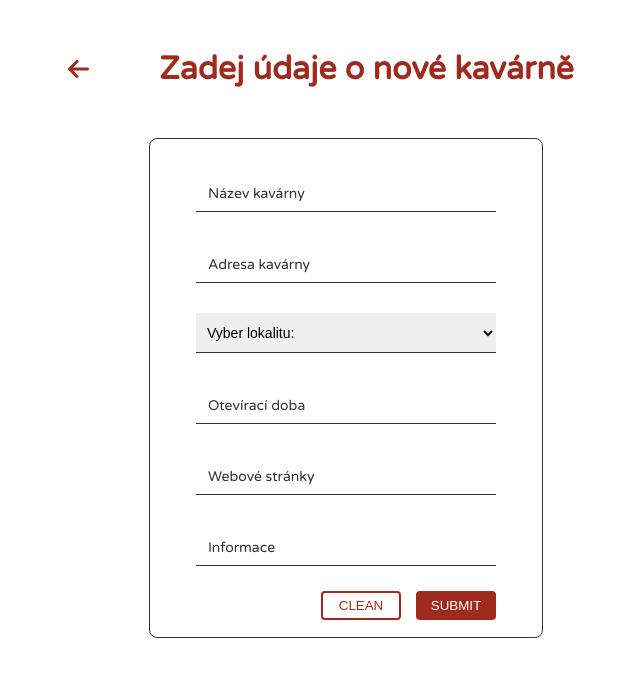
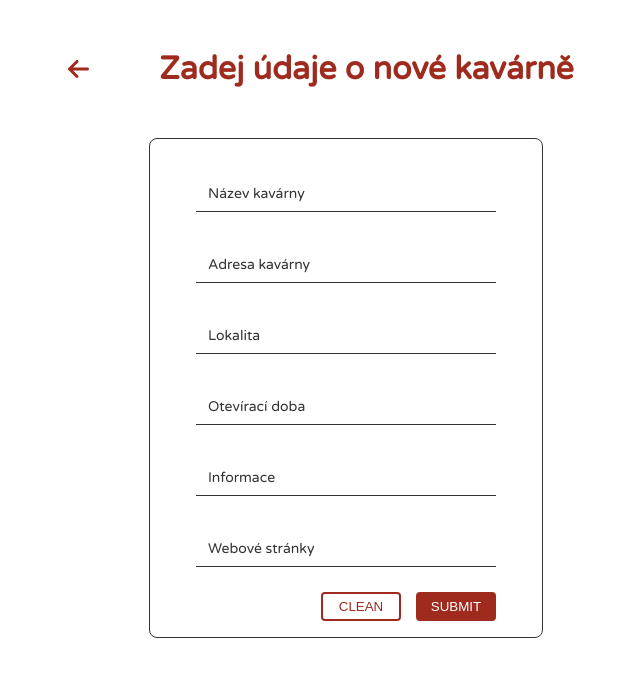
Before and after one commit to CoffeeladyCZ/maps-coffee-react, a React (Create React App) app: page /form in a window 1280 px wide. Shown: the top 676 px of the page, without its empty margins (294-934 px from the left). Built offline with nearby package versions, Linux system fonts and the light colour scheme.

Commit message:
#4 - finish

```diff
--- a/src/components/Form/FormCafe.jsx
+++ b/src/components/Form/FormCafe.jsx
@@ -5,15 +5,13 @@ import { useFormik } from 'formik';
 import './FormCafe.scss';
 import { FontAwesomeIcon } from "@fortawesome/react-fontawesome";
 import { faArrowLeft } from "@fortawesome/free-solid-svg-icons";
-import { cityDistrict } from "../../data/data";
+
+import { formItems } from '../../data/data';
 
 const validate = values => {
   const errors = {};
-
   if (!values.nameCafe) {
     errors.nameCafe = 'Required';
-  } else if (values.nameCafe.length > 20) {
-    errors.nameCafe = 'Must be 15 characters or less';
   }
   if (!values.addressCafe) {
     errors.addressCafe = 'Required';
@@ -37,14 +35,13 @@ const FormCafe = () => {
        web: '',
        info: '',
      },
-     validate,
      onSubmit: values => {
       alert(JSON.stringify(values, null, 2));
      },
   });
 
   return (
-    <form className="form" onSubmit={formik.handleSubmit} onReset={formik.handleReset}>
+    <form className="form"  onSubmit={formik.handleSubmit} onReset={formik.handleReset}>
     <div className="form-head">
        <Link to="/" className='form-head__icon'>
         <FontAwesomeIcon icon={faArrowLeft} size="xl"/>
@@ -52,104 +49,33 @@ const FormCafe = () => {
       <h1 className="form-title">Zadej údaje o nové kavárně</h1>
     </div>
       <div className="form-body">
+        {
+          formItems.map(item => {
+            return(
+              <>
                 <div className="form-body-row">
                   <input
-            id="nameCafe"
-            name="nameCafe"
+                    id={item.value}
+                    name={item.value}
                     required
-            className={formik.errors.nameCafe ? 'errorInput' : ''}
+                    className={formik.errors[item.value] ? 'errorInput' : ''}
                     onChange={formik.handleChange}
                     onBlur={formik.handleBlur}
-            value={formik.values.nameCafe}
+                    value={formik.values[item.value]}
                   />
-          <label htmlFor="nameCafe" className="placeholder">Název kavárny</label>
+                  <label htmlFor={item.value} className="placeholder">{item.name}</label>
               </div>
               <div className="errorMessage">
-          {formik.nameCafe && formik.errors.nameCafe ? formik.errors.nameCafe : null}
+                {formik[item.value] && formik.errors[item.value] ? formik.errors[item.value] : null}
               </div>
-        <div className="form-body-row">
-          <input
-            id="addressCafe"
-            name="addressCafe"
-            required
-            className={formik.errors.addressCafe ? 'errorInput' : ''}
-            onChange={formik.handleChange}
-            onBlur={formik.handleBlur}
-            value={formik.values.addressCafe}
-          />
-          <label htmlFor="addressCafe" className="placeholder">Adresa kavárny</label>
-        </div>
-        <div className="errorMessage">
-          {formik.touched.addressCafe && formik.errors.addressCafe ? formik.errors.addressCafe : null}
-        </div>
-        <div className="form-body-row">
-          <select
-            id="location"
-            name="location"
-            className={formik.errors.location ? 'errorInput' : ''}
-            onChange={formik.handleChange}
-            onBlur={formik.handleBlur}
-            value={formik.values.location}
-          >
-            <option>Vyber lokalitu:</option>
-            {cityDistrict.map(location => {
-              return <option>{location.name}</option>
-            })}
-          </select>
-        </div>
-        <div className="errorMessage">
-          {formik.touched.location && formik.errors.location ? formik.errors.location : null}
-        </div>
-        <div className="form-body-row">
-          <input
-            id="openTime"
-            name="openTime"
-            type="openTime"
-            required
-            className={formik.errors.openTime ? 'errorInput' : ''}
-            onChange={formik.handleChange}
-            onBlur={formik.handleBlur}
-            value={formik.values.openTime}
-          />
-          <label htmlFor="openTime" className="placeholder">Otevírací doba</label>
-        </div>
-        <div className="errorMessage">
-          {formik.touched.openTime && formik.errors.openTime ? formik.errors.openTime : null}
-        </div>
+              </>
 
-        <div className="form-body-row">
-          <input
-            id="web"
-            name="web"
-            type="web"
-            required
-            onChange={formik.handleChange}
-            onBlur={formik.handleBlur}
-            value={formik.values.web}
-          />
-          <label htmlFor="web" className="placeholder">Webové stránky</label>
-        </div>
-        <div className="errorMessage">
-          {formik.touched.web && formik.errors.web ? formik.errors.web : null}
-        </div>
-        <div className="form-body-row">
-          <input
-            id="info"
-            name="info"
-            type="info"
-            required
-            onChange={formik.handleChange}
-            onBlur={formik.handleBlur}
-            value={formik.values.info}
-          />
-          <label htmlFor="info" className="placeholder">Informace</label>
-        </div>
-        <div className="errorMessage">
-          {formik.touched.info && formik.errors.info ? formik.errors.info : null}
-        </div>
+            )
+          })
+        }
         <div className="form-body-btn">
           <button type="reset" className="btn btn-clean">Clean</button>
-          <button type="submit" className="btn btn-submit">Submit</button>
+          <button type="submit" className="btn btn-submit" onClick={validate}>Submit</button>
         </div>
       </div>
      </form>
--- a/src/data/data.js
+++ b/src/data/data.js
@@ -21,6 +21,15 @@ export const cityDistrict = [
   { name: 'Vinohrady' },
   { name: 'Nusle' },
   { name: 'Centrum' },
+];
+
+export const formItems = [
+  { name: 'Název kavárny', value: 'nameCafe' },
+  { name: 'Adresa kavárny', value: 'addressCafe' },
+  { name: 'Lokalita', value: 'location' },
+  { name: 'Otevírací doba', value: 'openTime' },
+  { name: 'Informace', value: 'info' },
+  { name: 'Webové stránky', value: 'web' }
 ];
 
 // list of coffeehouse
```
Lines whose indentation alone changed are shown as unchanged.
